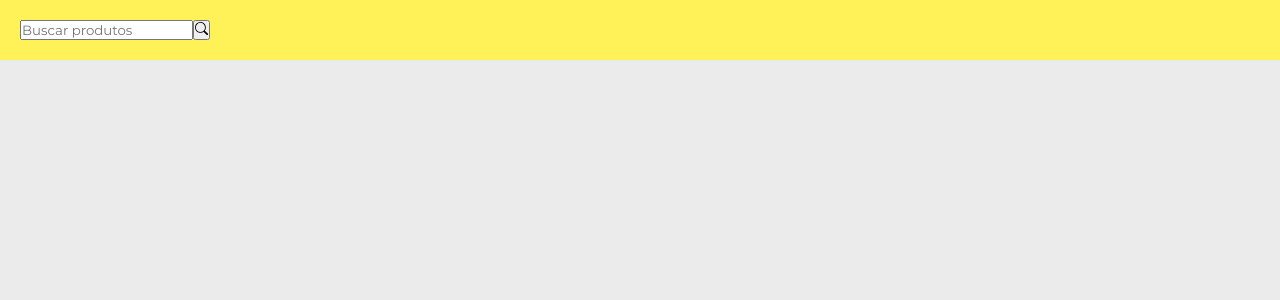
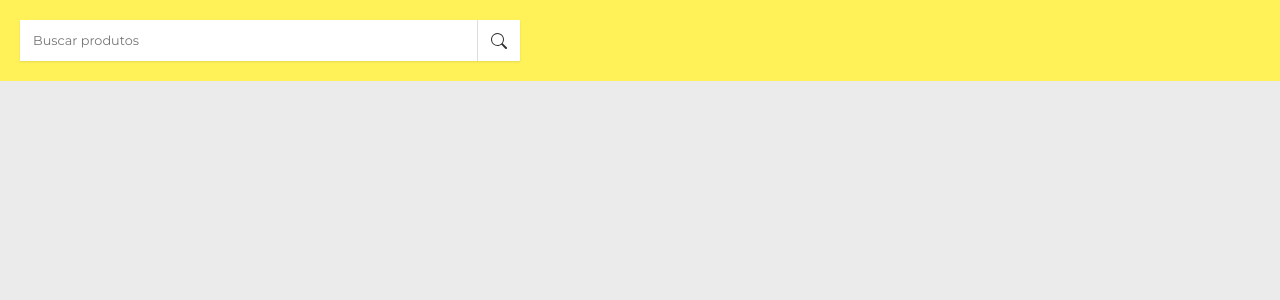
Before and after one commit to Dhyigo/carrinho-de-compras-do-mercado-livre, a React (Vite) app: page / in a window 1280 px wide. Shown: the top 300 px of the page. Built offline with nearby package versions, Linux system fonts and the light colour scheme.

Commit message:
Estilizando a SearchBar

```diff
--- a/src/components/SearchBar/index.tsx
+++ b/src/components/SearchBar/index.tsx
@@ -1,8 +1,9 @@
 import { BsSearch } from 'react-icons/bs';
+import './style.css';
 
 export const SearchBar = () => {
   return (
-    <form>
+    <form className="search-bar">
       <input
         type="search"
         placeholder="Buscar produtos"
--- /dev/null
+++ b/src/components/SearchBar/style.css
@@ -0,0 +1,30 @@
+.search-bar {
+  display: flex;
+  background-color: var(--color-zero);
+  width: 100%;
+  max-width: 500px;
+  justify-content: space-between;
+  box-shadow: 0 1px 2px rgba(0, 0, 0, 0.104);
+  gap: 13px;
+  padding-right: 13px;
+}
+
+.search__input {
+  padding: 13px;
+  flex-grow: 1;
+  border: none;
+  outline: none;
+  font-size: 0.8rem;
+  font-weight: 500px;
+  border-right: 1px solid #ddd;
+}
+
+.search__button {
+  background: none;
+  border: none;
+  font-size: 1rem;
+  display: flex;
+  align-items: center;
+  justify-content: center;
+  color: #333;
+}
```
